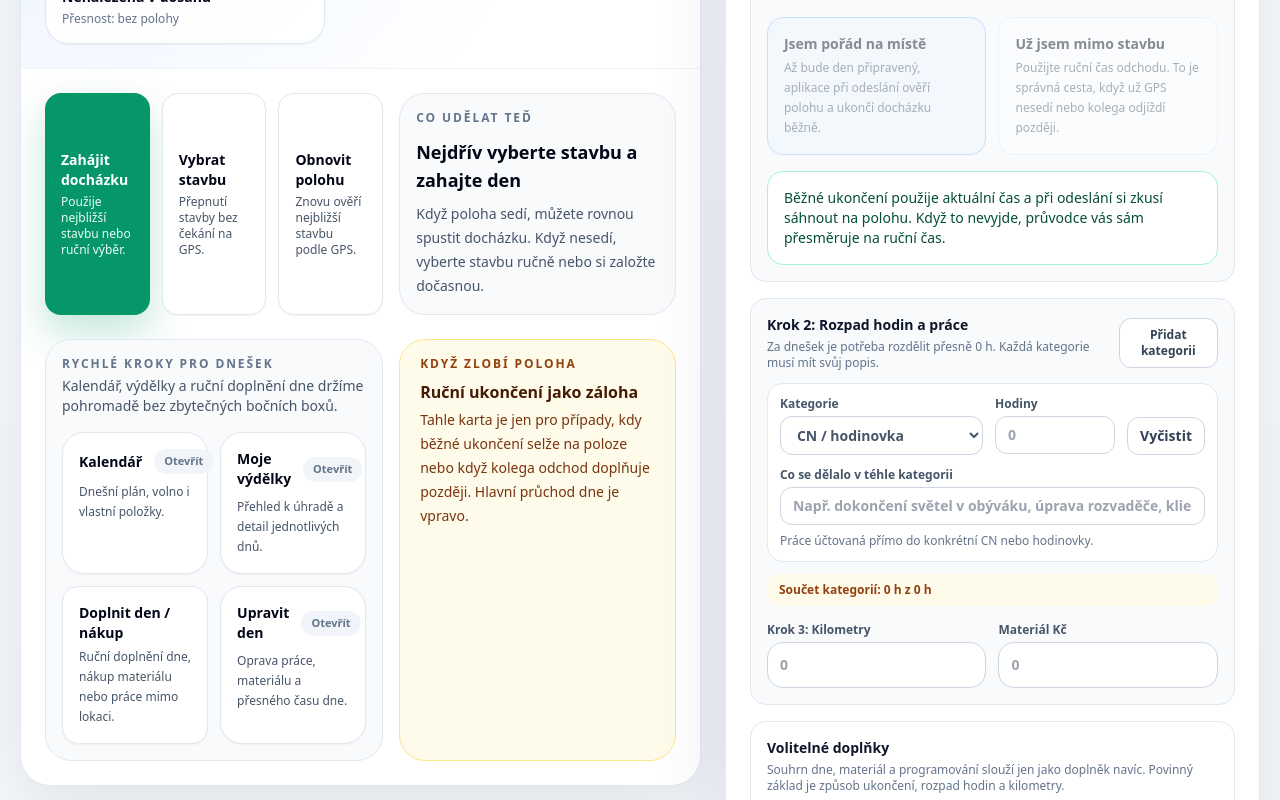
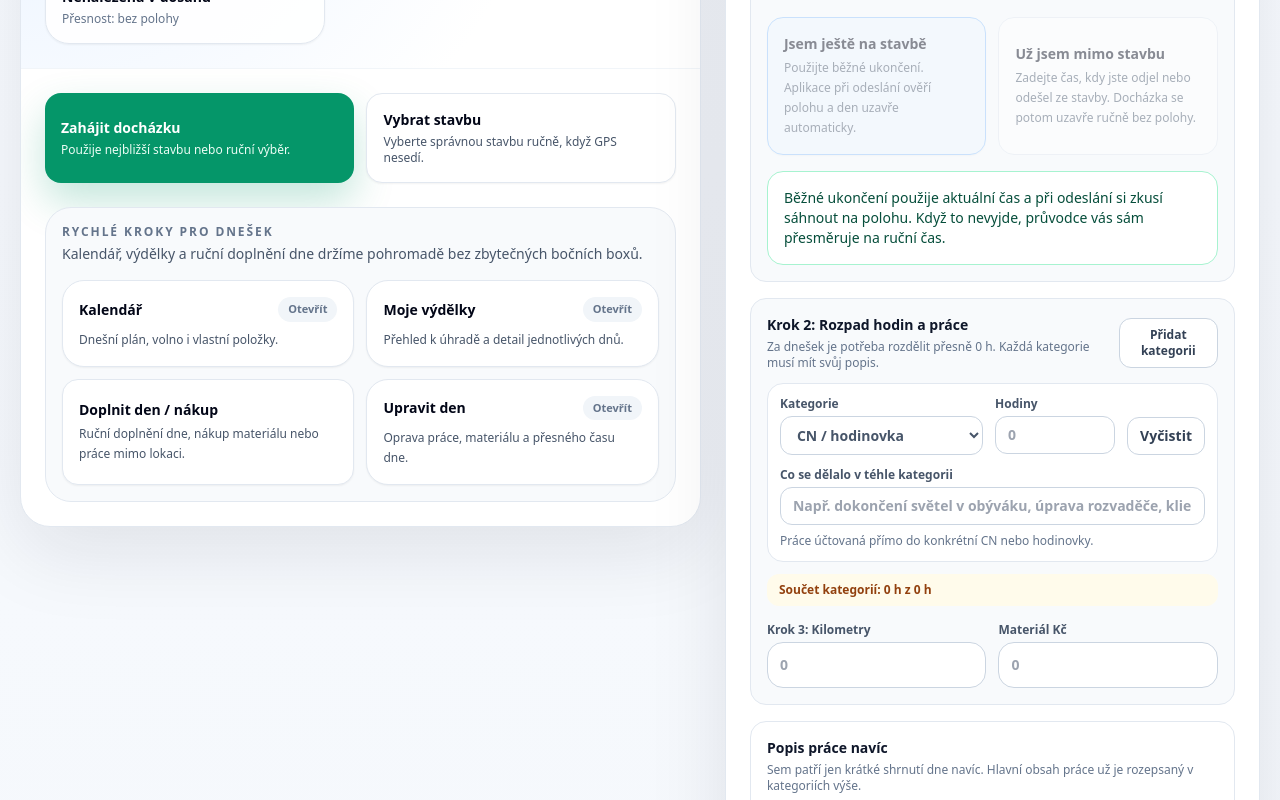
Before and after one commit to elkybl/DOCHAZKA-PWA, a Next.js app: page /attendance in a window 1280 px wide. Shown: the part 740-1540 px from the top of the page. Built offline with nearby package versions, Linux system fonts and the light colour scheme.

Commit message:
Update page.tsx

```diff
--- a/app/attendance/page.tsx
+++ b/app/attendance/page.tsx
@@ -900,54 +900,32 @@ export default function AttendancePage() {
             </div>
 
             <div className="space-y-6 p-5 sm:p-6">
-              <div className="grid gap-4 xl:grid-cols-[1.1fr_0.9fr]">
-                <div className="grid gap-3 sm:grid-cols-2 xl:grid-cols-3">
+              <div className="grid gap-4">
+                <div className="grid gap-3 sm:grid-cols-2">
                   <button type="button" disabled={busy || present} onClick={doIn} className="rounded-2xl bg-emerald-600 px-4 py-4 text-left text-white shadow-[0_18px_40px_rgba(5,150,105,0.24)] transition hover:bg-emerald-700 disabled:cursor-not-allowed disabled:opacity-45">
                     <div className="text-sm font-semibold">{present ? "Docházka už běží" : "Zahájit docházku"}</div>
                     <div className="mt-1 text-xs text-emerald-50">{present ? "Nejdřív dokončete aktivní den. Až potom založte další stavbu nebo nový začátek." : "Použije nejbližší stavbu nebo ruční výběr."}</div>
                   </button>
-                  <button type="button" disabled={busy} onClick={() => setManualPickOpen(true)} className="rounded-2xl border border-slate-200 bg-white px-4 py-4 text-left shadow-sm transition hover:border-blue-200 hover:bg-blue-50/40">
-                    <div className="text-sm font-semibold text-slate-950">{present ? "Připravit další stavbu" : "Vybrat stavbu"}</div>
-                    <div className="mt-1 text-xs text-slate-600">{present ? "Novou stavbu vyberte až po uzavření dne. Teď si ji můžete jen předpřipravit." : "Přepnutí stavby bez čekání na GPS."}</div>
+                  <button
+                    type="button"
+                    disabled={busy}
+                    onClick={() => {
+                      if (present) {
+                        setOutErr("Pro změnu stavby nejdřív ukončete aktivní den. Až potom zvolte další stavbu.");
+                        openEndFormHint();
+                        return;
+                      }
+                      setManualPickOpen(true);
+                    }}
+                    className="rounded-2xl border border-slate-200 bg-white px-4 py-4 text-left shadow-sm transition hover:border-blue-200 hover:bg-blue-50/40"
+                  >
+                    <div className="text-sm font-semibold text-slate-950">{present ? "Nejdřív ukončit den" : "Vybrat stavbu"}</div>
+                    <div className="mt-1 text-xs text-slate-600">{present ? "Aktivní den nejde přepnout na jinou stavbu. Nejdřív ho dokončete v průvodci vpravo." : "Vyberte správnou stavbu ručně, když GPS nesedí."}</div>
                   </button>
-                  <button type="button" disabled={busy} onClick={() => refreshGeo(sites)} className="rounded-2xl border border-slate-200 bg-white px-4 py-4 text-left shadow-sm transition hover:border-blue-200 hover:bg-blue-50/40">
-                    <div className="text-sm font-semibold text-slate-950">Obnovit polohu</div>
-                    <div className="mt-1 text-xs text-slate-600">Znovu ověří nejbližší stavbu podle GPS.</div>
-                  </button>
-                </div>
-
-                <div className="rounded-[26px] border border-slate-200 bg-slate-50 p-4">
-                  <div className="text-xs font-semibold uppercase tracking-[0.16em] text-slate-500">Co udělat teď</div>
-                  {present ? (
-                    <>
-                      <div className="mt-3 text-lg font-semibold text-slate-950">
-                        {currentStep === 2
-                          ? "Zvolte, jak den ukončujete"
-                          : currentStep === 3
-                            ? "Rozepište hodiny a doplňte kilometry"
-                            : "Zkontrolujte shrnutí a odešlete docházku"}
-                      </div>
-                      <p className="mt-2 text-sm leading-6 text-slate-600">
-                        {currentStep === 2
-                          ? "Nejdřív rozhodněte, jestli jste ještě na místě a jde použít poloha, nebo už potřebujete ruční čas odchodu."
-                          : currentStep === 3
-                            ? "Jakmile je jasné, jak den končí, rozdělte hodiny do kategorií a doplňte kilometry."
-                            : "Všechno podstatné je vyplněné. Ještě jednou zkontrolujte den a odešlete docházku."}
-                      </p>
-                      <button type="button" onClick={openEndFormHint} className="mt-4 rounded-full border border-blue-200 bg-blue-50 px-3 py-2 text-xs font-semibold text-blue-900">
-                        Přejít na ukončení dne
-                      </button>
-                    </>
-                  ) : (
-                    <>
-                      <div className="mt-3 text-lg font-semibold text-slate-950">Nejdřív vyberte stavbu a zahajte den</div>
-                      <p className="mt-2 text-sm leading-6 text-slate-600">Když poloha sedí, můžete rovnou spustit docházku. Když nesedí, vyberte stavbu ručně nebo si založte dočasnou.</p>
-                    </>
-                  )}
                 </div>
               </div>
 
-              <div className="grid gap-4 xl:grid-cols-[1.1fr_0.9fr]">
+              <div className="grid gap-4">
                 <div className="rounded-[26px] border border-slate-200 bg-slate-50 p-4">
                   <div className="flex flex-wrap items-center justify-between gap-3">
                     <div>
@@ -965,19 +943,6 @@ export default function AttendancePage() {
                     </button>
                     <LinkCard href="/me/edit" title="Upravit den" desc="Oprava práce, materiálu a přesného času dne." />
                   </div>
-                </div>
-
-                <div id="manual-close-card" className={`rounded-[26px] border px-5 py-4 ${staleOpenShift ? "border-rose-200 bg-rose-50" : "border-amber-200 bg-amber-50"}`}>
-                  <div className="text-xs font-semibold uppercase tracking-[0.16em] text-amber-800">Když zlobí poloha</div>
-                  <h3 className="mt-2 text-base font-semibold text-amber-950">Ruční ukončení jako záloha</h3>
-                  <p className="mt-1 text-sm leading-6 text-amber-900">
-                    Tahle karta je jen pro případy, kdy běžné ukončení selže na poloze nebo když kolega odchod doplňuje později. Hlavní průchod dne je vpravo.
-                  </p>
-                  {staleOpenShift ? (
-                    <div className="mt-3 rounded-2xl border border-rose-200 bg-white/80 px-3 py-3 text-sm font-medium text-rose-900">
-                      Tenhle den běží už déle než 18 hodin. Nejbezpečnější je vybrat ruční čas odchodu a den uzavřít bez polohy.
-                    </div>
-                  ) : null}
                 </div>
               </div>
             </div>
@@ -1023,6 +988,12 @@ export default function AttendancePage() {
                 ) : null}
               </div>
 
+              {staleOpenShift ? (
+                <div className="mt-4 rounded-2xl border border-rose-200 bg-rose-50 px-3 py-3 text-sm font-medium text-rose-900">
+                  Tenhle den běží už déle než 18 hodin. Nejbezpečnější je zvolit ruční čas odchodu a den uzavřít bez polohy.
+                </div>
+              ) : null}
+
               <div className="mt-4 grid gap-3 sm:grid-cols-2">
                 <button
                   type="button"
@@ -1034,8 +1005,8 @@ export default function AttendancePage() {
                   }}
                   className={`rounded-2xl border px-4 py-4 text-left transition ${closeMode === "onsite" ? "border-blue-300 bg-blue-50 shadow-sm" : "border-slate-200 bg-white hover:border-blue-200 hover:bg-blue-50/40"} disabled:opacity-45`}
                 >
-                  <div className="text-sm font-semibold text-slate-950">Jsem pořád na místě</div>
-                  <div className="mt-1 text-xs leading-5 text-slate-600">Až bude den připravený, aplikace při odeslání ověří polohu a ukončí docházku běžně.</div>
+                  <div className="text-sm font-semibold text-slate-950">Jsem ještě na stavbě</div>
+                  <div className="mt-1 text-xs leading-5 text-slate-600">Použijte běžné ukončení. Aplikace při odeslání ověří polohu a den uzavře automaticky.</div>
                 </button>
                 <button
                   type="button"
@@ -1048,7 +1019,7 @@ export default function AttendancePage() {
                   className={`rounded-2xl border px-4 py-4 text-left transition ${closeMode === "manual" ? "border-amber-300 bg-amber-50 shadow-sm" : "border-slate-200 bg-white hover:border-amber-200 hover:bg-amber-50/40"} disabled:opacity-45`}
                 >
                   <div className="text-sm font-semibold text-slate-950">Už jsem mimo stavbu</div>
-                  <div className="mt-1 text-xs leading-5 text-slate-600">Použijte ruční čas odchodu. To je správná cesta, když už GPS nesedí nebo kolega odjíždí později.</div>
+                  <div className="mt-1 text-xs leading-5 text-slate-600">Zadejte čas, kdy jste odjel nebo odešel ze stavby. Docházka se potom uzavře ručně bez polohy.</div>
                 </button>
               </div>
 
@@ -1126,31 +1097,13 @@ export default function AttendancePage() {
             </div>
 
             <div className="mt-4 rounded-2xl border border-slate-200 bg-white p-4">
-              <div className="text-sm font-semibold text-slate-900">Volitelné doplňky</div>
-              <div className="mt-1 text-xs text-slate-500">Souhrn dne, materiál a programování slouží jen jako doplněk navíc. Povinný základ je způsob ukončení, rozpad hodin a kilometry.</div>
+              <div className="text-sm font-semibold text-slate-900">Popis práce navíc</div>
+              <div className="mt-1 text-xs text-slate-500">Sem patří jen krátké shrnutí dne navíc. Hlavní obsah práce už je rozepsaný v kategoriích výše.</div>
 
               <label className="mt-4 block text-xs font-semibold text-slate-600">
-                Souhrn dne (volitelné)
+                Popis práce (volitelné)
                 <textarea ref={noteRef} className={`mt-1 min-h-24 w-full rounded-2xl border p-3 text-sm outline-none focus:border-blue-600 focus:ring-4 focus:ring-blue-100 ${outField === "note" ? "border-red-300 bg-red-50/50" : "border-slate-300"}`} placeholder="Co se dnes dělalo" value={note} onChange={(e) => { setNote(e.target.value); if (outField === "note") setOutField(null); }} />
               </label>
-
-              <label className="mt-3 block text-xs font-semibold text-slate-600">
-                Popis materiálu
-                <input ref={matDescRef} className={`mt-1 w-full rounded-2xl border p-3 text-sm outline-none focus:border-blue-600 focus:ring-4 focus:ring-blue-100 ${outField === "material_desc" ? "border-red-300 bg-red-50/50" : "border-slate-300"}`} placeholder="Například kabel, jistič, svorky. Pokud materiál nebyl, nechte prázdné." value={matDesc} onChange={(e) => { setMatDesc(e.target.value); if (outField === "material_desc") setOutField(null); }} />
-              </label>
-
-              {me?.is_programmer ? (
-                <div className="mt-3 rounded-2xl border border-slate-200 bg-slate-50 p-4">
-                  <label className="flex items-center gap-2 text-sm font-semibold text-slate-800">
-                    <input type="checkbox" checked={didProgram} onChange={(e) => setDidProgram(e.target.checked)} />
-                    Dnes se programovalo
-                  </label>
-                  <div className="mt-3 grid gap-3 sm:grid-cols-2">
-                    <input ref={progHoursRef} className={`w-full rounded-2xl border p-3 text-sm disabled:bg-slate-100 ${outField === "prog_hours" ? "border-red-300 bg-red-50/50" : "border-slate-300"}`} placeholder="Hodiny" inputMode="decimal" value={progHours} onChange={(e) => { setProgHours(e.target.value); if (outField === "prog_hours") setOutField(null); }} disabled={!didProgram} />
-                    <input className="w-full rounded-2xl border border-slate-300 p-3 text-sm disabled:bg-slate-100" placeholder="Poznámka" value={progNote} onChange={(e) => setProgNote(e.target.value)} disabled={!didProgram} />
-                  </div>
-                </div>
-              ) : null}
             </div>
 
             <div className={`mt-4 rounded-2xl border p-4 ${canSubmitOut ? "border-emerald-200 bg-emerald-50" : "border-amber-200 bg-amber-50"}`}>
```
